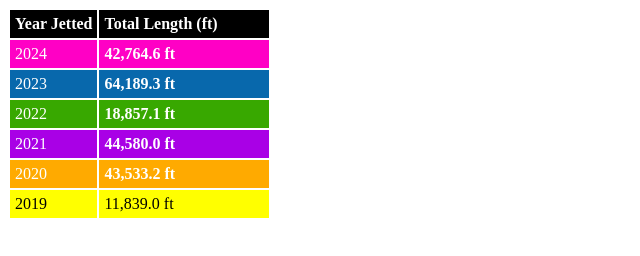
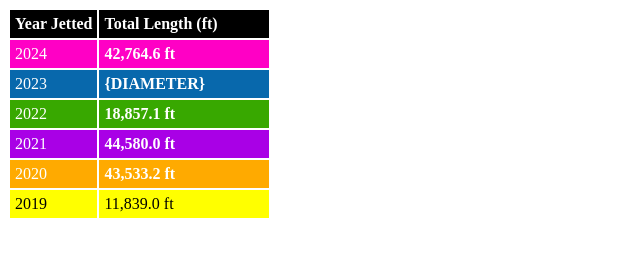
Before and after one commit to mccordpa/SalineJetting, a plain HTML site: page index.html in a window 1280 px wide. Shown: the full height of the page, 0-640 px from the left. Drawn offline with Linux system fonts and the light colour scheme.

Commit message:
Update index.html

```diff
--- a/index.html
+++ b/index.html
@@ -11,7 +11,7 @@
             </tr>
                 <tr style="background-color: #0868ac">
                 <td style="color: white; padding: 5px;">2023</td>
-                <td style="color: white; font-weight: bold; width: 160px; padding: 5px;">64,189.3 ft</td>
+                <td style="color: white; font-weight: bold; width: 160px; padding: 5px;">{DIAMETER}</td>
             </tr>
                 <tr style="background-color: #38a800">
                 <td style="color: white; padding: 5px;">2022</td>
```
